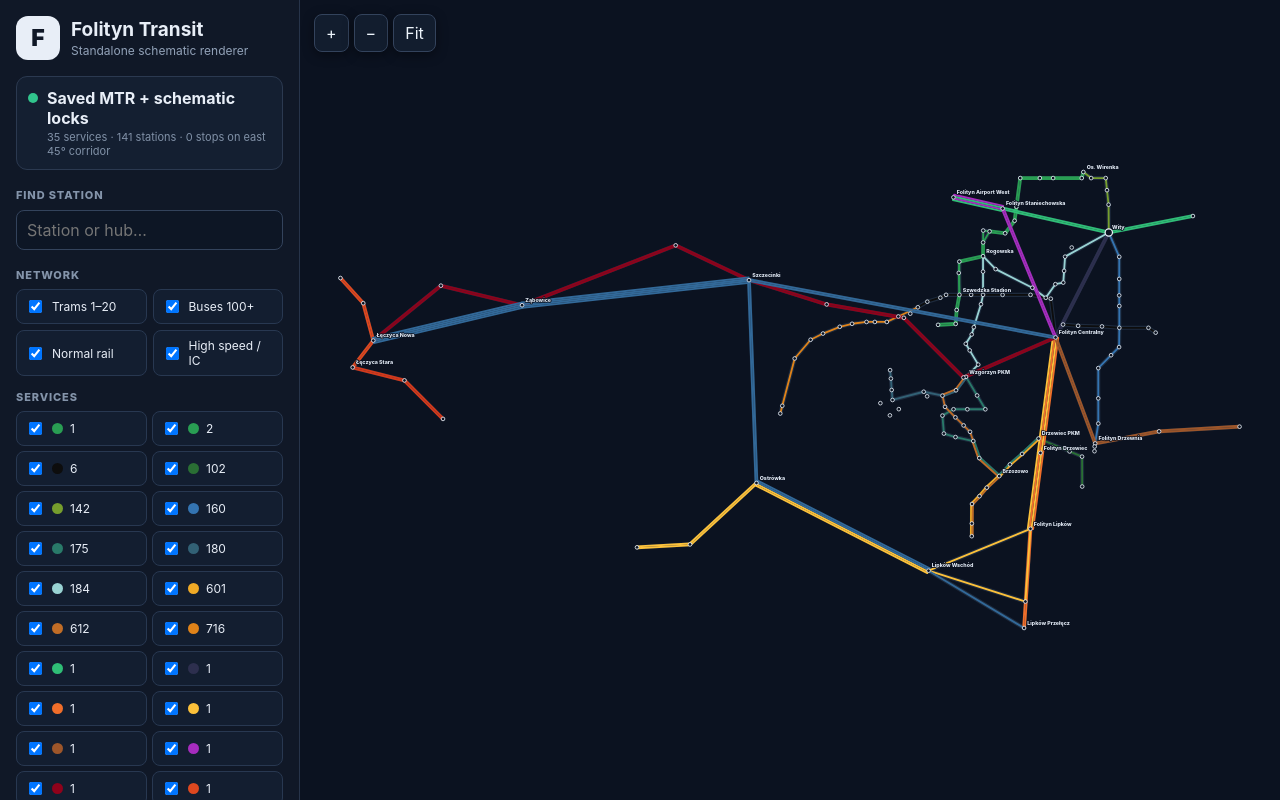
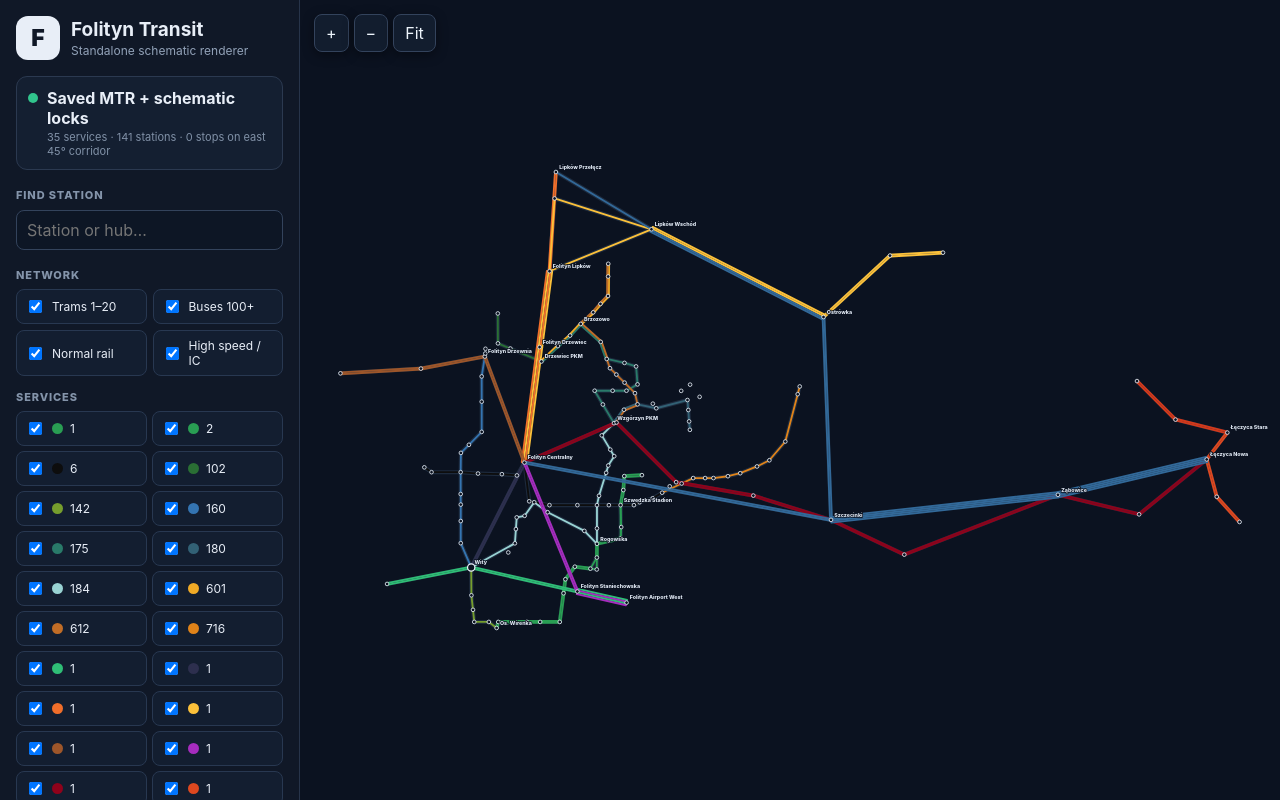
Before and after one commit to peachemce/mtr-map-tools, a website: page index.html in a window 1280 px wide. Drawn offline with Linux system fonts and the light colour scheme; no server answers.

Commit message:
Load corrected map orientation helper

```diff
--- a/index.html
+++ b/index.html
@@ -55,5 +55,6 @@
   </main>
 </div>
 <script src="app.js"></script>
+<script src="orientation-fix.js"></script>
 </body>
 </html>
```
